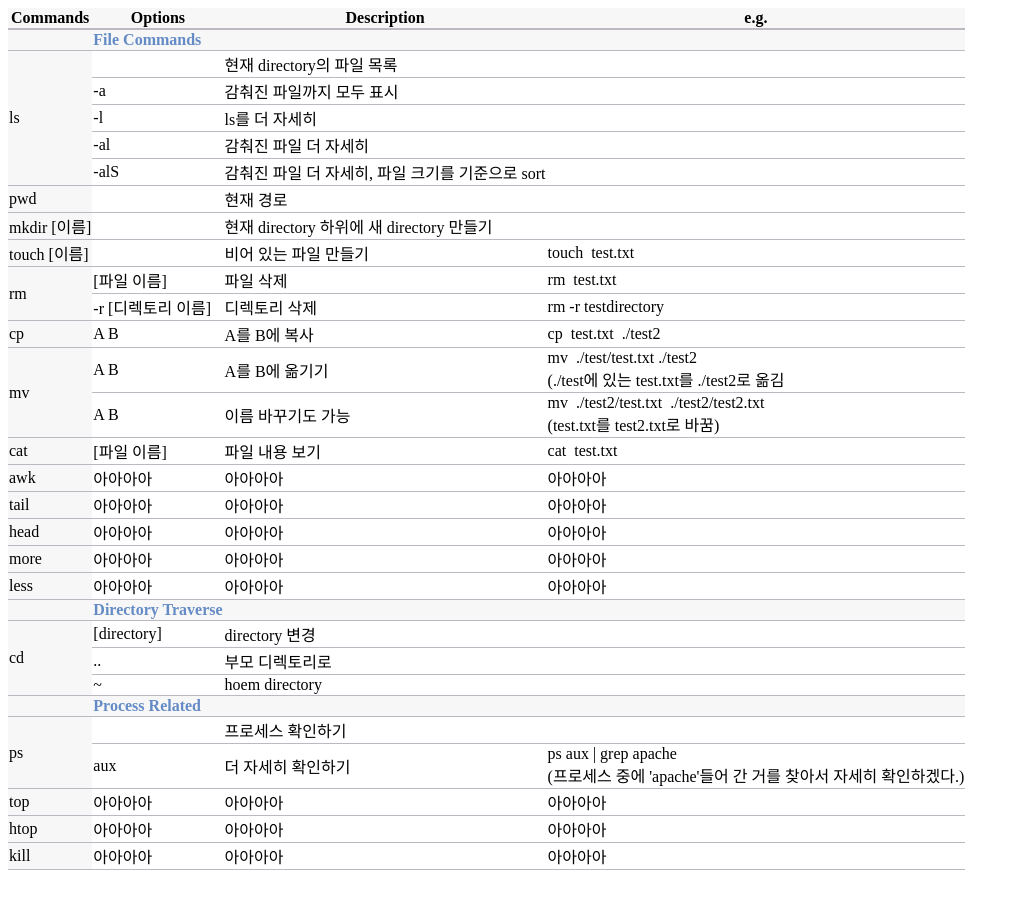
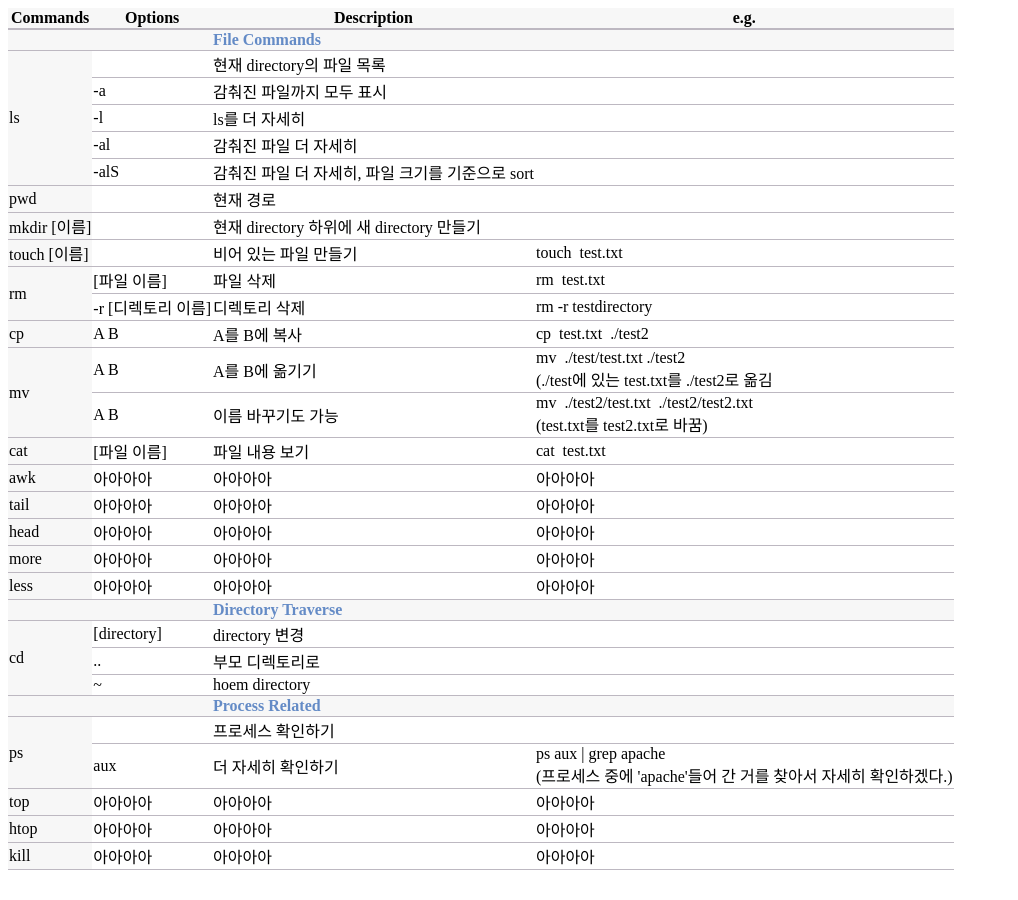
Before and after one commit to finddme/finddme.github.io, a Jekyll site: the page built from _posts/2022-01-12-Linux.md, in a window 1280 px wide. Shown: the whole page, without its empty margins (0-1018 px from the left). Built offline with Jekyll 4.4.1, drawn with Linux system fonts in a browser that asks for light colours.

Commit message:
Update 2022-01-12-Linux.md

```diff
--- a/_posts/2022-01-12-Linux.md
+++ b/_posts/2022-01-12-Linux.md
@@ -43,7 +43,7 @@
    <body>
      <table style="border-collapse:collapse">
        <tr><th class="line4" bgcolor="#F8F7F9">Commands</th><th class="line4">Options</th><th class="line4">Description</th><th class="line4">e.g.</th></tr>
-       <tr><td class="line3"> </td><td class="line3"><span style="color:#648BC6; font-weight: bold;">File Commands</span></td><td class="line3"> </td><td class="line3"> </td></tr>
+       <tr><td class="line3"> </td><td class="line3"> </td><td class="line3"><span style="color:#648BC6; font-weight: bold;">File Commands</span></td><td class="line3"> </td></tr>
        <tr><td class="line3" rowspan="5">ls</td><td class="line"> </td><td class="line">현재 directory의 파일 목록</td><td class="line"> </td></tr>
        <tr><td class="line">-a</td><td class="line">감춰진 파일까지 모두 표시</td><td class="line"> </td></tr>
        <tr><td class="line">-l</td><td class="line">ls를 더 자세히</td><td class="line"> </td></tr>
@@ -63,11 +63,11 @@
        <tr><td class="line3" rowspan="1">head</td><td class="line">아아아아</td><td class="line">아아아아</td><td class="line">아아아아</td></tr>
        <tr><td class="line3" rowspan="1">more</td><td class="line">아아아아</td><td class="line">아아아아</td><td class="line">아아아아</td></tr>
        <tr><td class="line3" rowspan="1">less</td><td class="line">아아아아</td><td class="line">아아아아</td><td class="line">아아아아</td></tr>
-       <tr><td class="line3"> </td><td class="line3"><span style="color:#648BC6; font-weight: bold;">Directory Traverse</span></td><td class="line3"> </td><td class="line3"> </td></tr>
+       <tr><td class="line3"> </td><td class="line3"> </td><td class="line3"><span style="color:#648BC6; font-weight: bold;">Directory Traverse</span></td><td class="line3"> </td></tr>
        <tr><td class="line3" rowspan="3">cd</td><td class="line">[directory]</td><td class="line">directory 변경</td><td class="line"> </td></tr>
        <tr><td class="line">..</td><td class="line">부모 디렉토리로</td><td class="line"> </td></tr>
        <tr><td class="line">~</td><td class="line">hoem directory</td><td class="line"> </td></tr>
-       <tr><td class="line3"> </td><td class="line3"><span style="color:#648BC6; font-weight: bold;">Process Related</span></td><td class="line3"> </td><td class="line3"> </td></tr>
+       <tr><td class="line3"> </td><td class="line3"> </td><td class="line3"><span style="color:#648BC6; font-weight: bold;">Process Related</span></td><td class="line3"> </td></tr>
        <tr><td class="line3" rowspan="2">ps</td><td class="line"> </td><td class="line">프로세스 확인하기</td><td class="line"> </td></tr>
        <tr><td class="line">aux</td><td class="line">더 자세히 확인하기</td><td class="line">ps aux &#124; grep apache <br> (프로세스 중에 'apache'들어 간 거를 찾아서 자세히 확인하겠다.)</td></tr>
        <tr><td class="line3" rowspan="1">top</td><td class="line">아아아아</td><td class="line">아아아아</td><td class="line">아아아아</td></tr>
```
